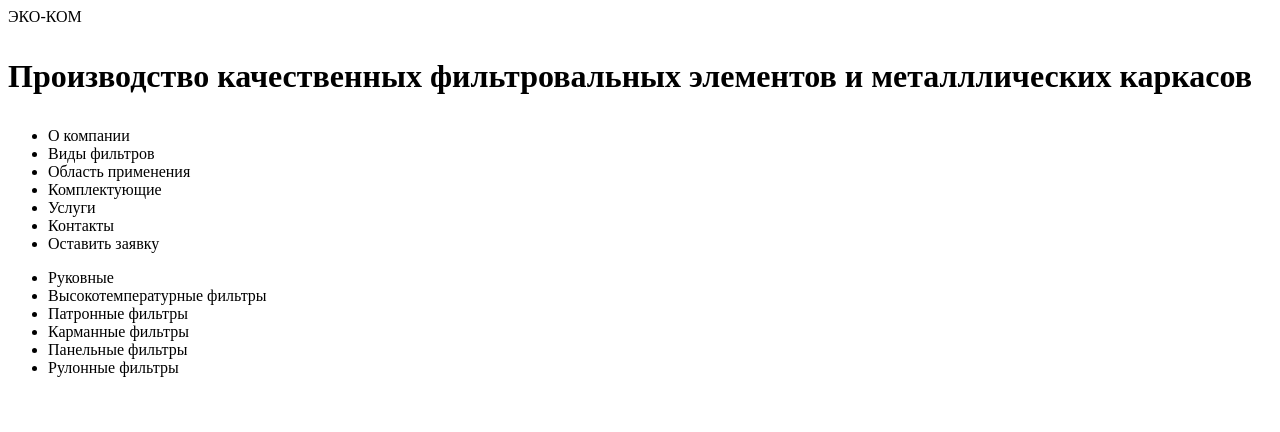
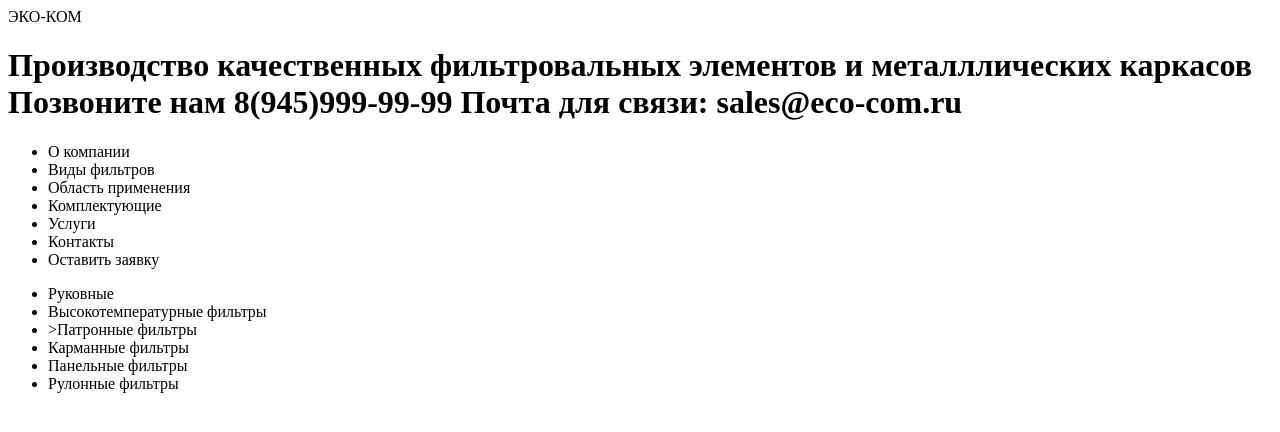
Before and after one commit to RomanDovgii/eco-com, a plain HTML site: page index.html in a window 1280 px wide. Drawn offline with Linux system fonts and the light colour scheme.

Commit message:
Update index.html

```diff
--- a/index.html
+++ b/index.html
@@ -13,33 +13,56 @@
         ЭКО-КОМ
     </header>
     <h1>
-        <p>
-            Производство качественных фильтровальных элементов и металллических каркасов
-        </p>
+        Производство качественных фильтровальных элементов и металллических каркасов Позвоните нам 8(945)999-99-99 Почта для связи: sales@eco-com.ru
     </h1>
     <section>
         <nav>
             <ul>
-                <li>О компании</li>
-                <li>Виды фильтров</li>
-                <li>Область применения </li>
-                <li>Комплектующие</li>
-                <li>Услуги</li>
-                <li>Контакты</li>
-                <li>Оставить заявку</li>
+                <li>
+                    <a>О компании</a>
+                </li>
+                <li>
+                    <a>Виды фильтров</a>
+                </li>
+                <li>
+                    <a>Область применения</a>
+                </li>
+                <li>
+                    <a>Комплектующие</a>
+                </li>
+                <li>
+                    <a>Услуги</a>
+                </li>
+                <li>
+                    <a>Контакты</a>
+                </li>
+                <li>
+                    <a>Оставить заявку</a>
+                </li>
             </ul>
         </nav>
     </section>
-    <p>
-        <ul>
-            <li>Руковные</li>
-            <li>Высокотемпературные фильтры</li>
-            <li>Патронные фильтры</li>
-            <li>Карманные фильтры</li>
-            <li>Панельные фильтры</li>
-            <li>Рулонные фильтры</li>
-        </ul>
-    </p>
+    <ul>
+        <li>
+            <a>Руковные</a>
+        </li>
+        <li>
+            <a>Высокотемпературные фильтры</a>
+        </li>
+        <li>
+            <a>>Патронные фильтры</a>
+        </li>
+        <li>
+            <a>Карманные фильтры</a>
+        </li>
+        <li>
+            <a>Панельные фильтры</a>
+        </li>
+        <li>
+            <a>Рулонные фильтры</a>
+        </li>
+    </ul>
+
 
 
 
```
